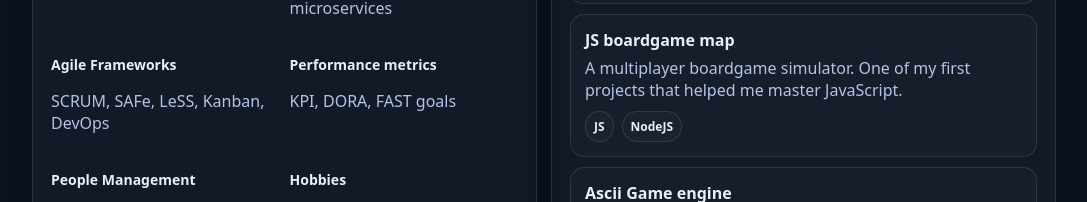
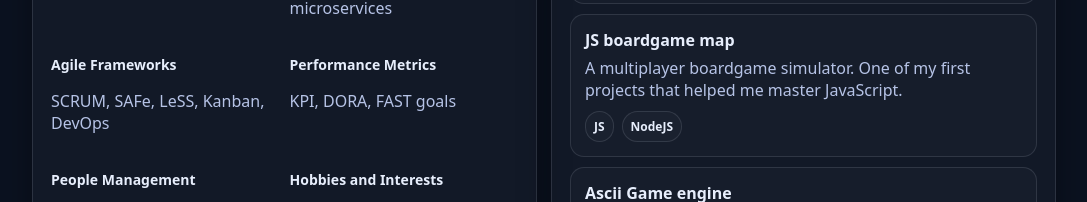
Before and after one commit to AntonLiBerg/AntonLiBerg.github.io, a plain HTML site: page index.html in a window 1280 px wide. Shown: the part 1136-1338 px from the top of the page, without its empty margins (96-1183 px from the left). Drawn offline with Linux system fonts and the light colour scheme.

Commit message:
update content

```diff
--- a/index.html
+++ b/index.html
@@ -130,7 +130,7 @@
               <p class="muted">SCRUM, SAFe, LeSS, Kanban, DevOps</p>
             </div>
             <div>
-              <h3>Performance metrics</h3>
+              <h3>Performance Metrics</h3>
               <p class="muted">KPI, DORA, FAST goals</p>
             </div>
             <div>
@@ -138,7 +138,7 @@
               <p class="muted">Self Determination Theory, FAST goals, SCARF model</p>
             </div>
             <div>
-              <h3>Hobbies</h3>
+              <h3>Hobbies and Interests</h3>
               <p class="muted">Hiking, Cooking, Discgolf, Boardgames</p>
             </div>
           </div>
```
